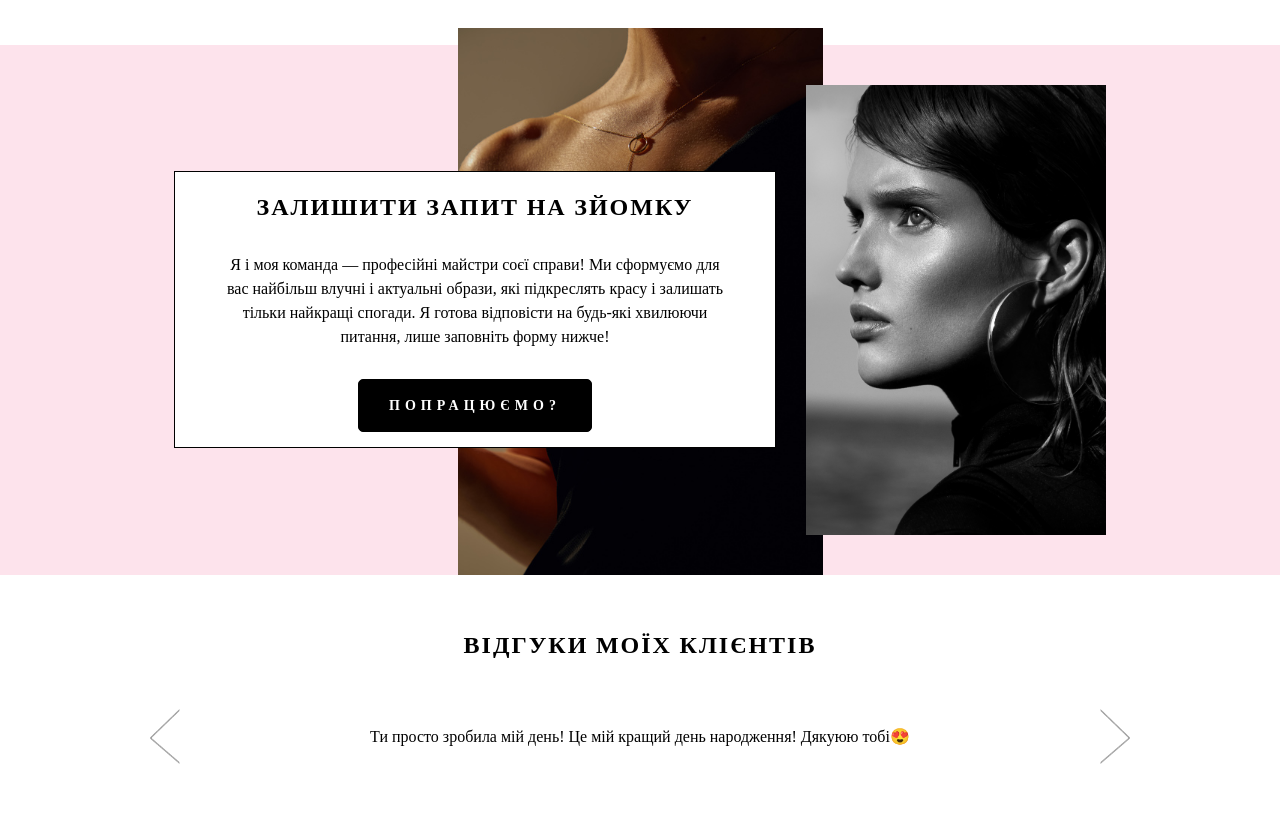
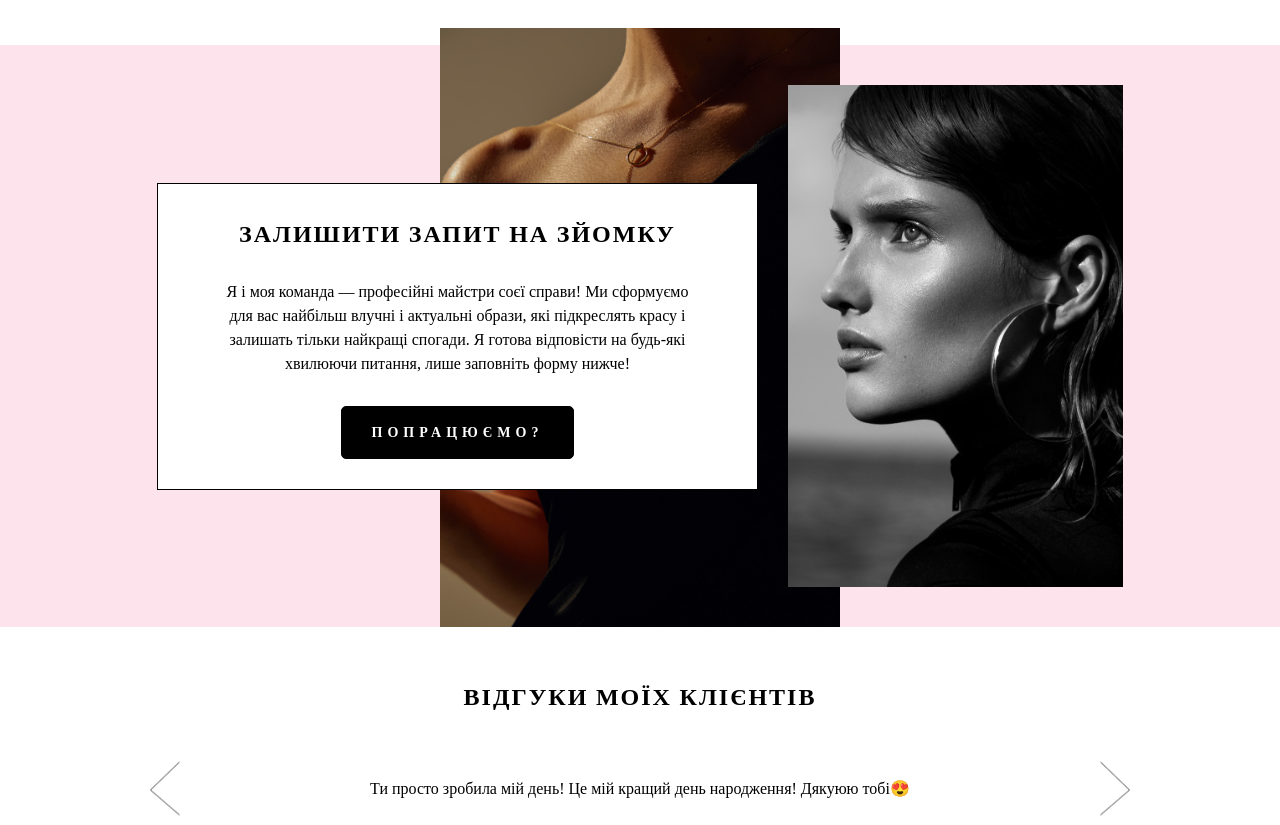
Before and after one commit to danilfomchik/Photographer-portfolio-website, a plain HTML site: page index.html in a window 1280 px wide. Shown: the part 1311-2136 px from the top of the page. Drawn offline with nearby package versions, Linux system fonts and the light colour scheme.

Commit message:
corrections

```diff
--- a/css/style.css
+++ b/css/style.css
@@ -588,7 +588,7 @@ select {
 .work-together_info{
     background-color: white;
     text-align: center;
-    padding: 15px;
+    padding: 30px;
     margin: 0px 30px 0px 0px;
     align-self: center;
     max-width: 47vw;
@@ -597,7 +597,7 @@ select {
 .work-together_info_background{
     position: absolute;
     z-index: -1;
-    max-width: 365px;
+    max-width: 400px;
     bottom: 0px;
 }
 
@@ -606,7 +606,7 @@ select {
 }
 
 .work-together_image{
-    max-width: 300px;
+    max-width: 335px;
 }
 
 .customer-coments{
@@ -786,6 +786,12 @@ select {
         width: 80vw!important;
         border: 1px solid black;
         margin: 10px 10px 30px 10px;
+    }
+    .work-together_image{
+        max-width: 300px;
+    }
+    .work-together_info_background{
+        max-width: 365px;
     }
     .pop_up-body{
         width: 50vw;
```
